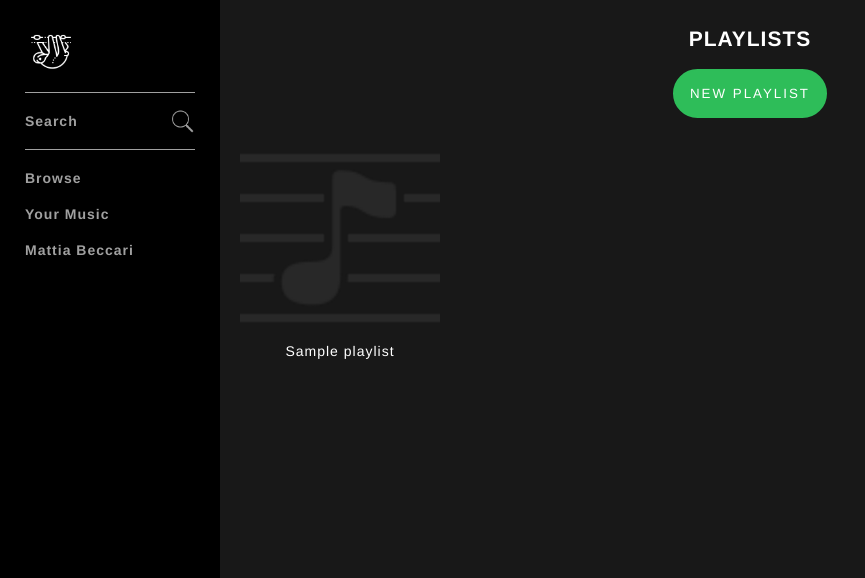
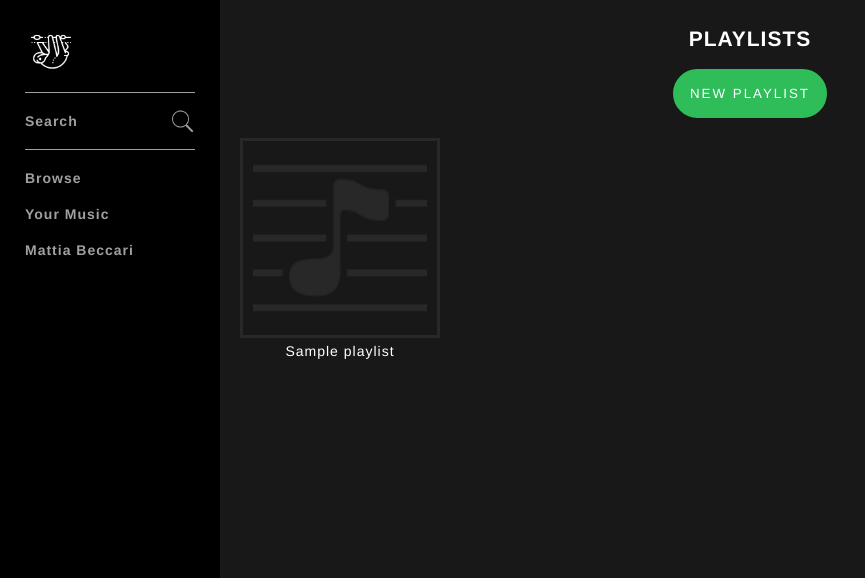
Before and after one commit to Tizzz-555/Slotify, a PHP site: page /yourMusic.php in a window 1280 px wide. Shown: the top 578 px of the page, without its empty margins (0-865 px from the left). Run offline with PHP 8.4, Linux system fonts and the light colour scheme; the visitor is signed in with stand-in values (Sample User, id 1); tables that the repository leaves empty or names only in its code hold one stand-in row (values such as "Sample post"); data that the repository does not hold is empty.

Commit message:
playlists style

```diff
--- a/assets/css/style.css
+++ b/assets/css/style.css
@@ -443,3 +443,8 @@ body {
 .playlistContainer {
   padding: 10px 0;
 }
+
+.playlistImage {
+  border: 3px solid #282828;
+  padding: 10px;
+}
--- a/yourMusic.php
+++ b/yourMusic.php
@@ -22,7 +22,7 @@ include("includes/includedFiles.php");
 
         $playlist = new Playlist($con, $row);
 
-        echo "<div class='gridViewItem'>
+        echo "<div class='gridViewItem' role='link' tabindex='0' onclick='openPage(\"playlist.php?id=" . $playlist->getId() ."\")'>
                 <div class='playlistImage'>
                   <img src='assets/images/icons/playlist.png'>
                 </div>
```
